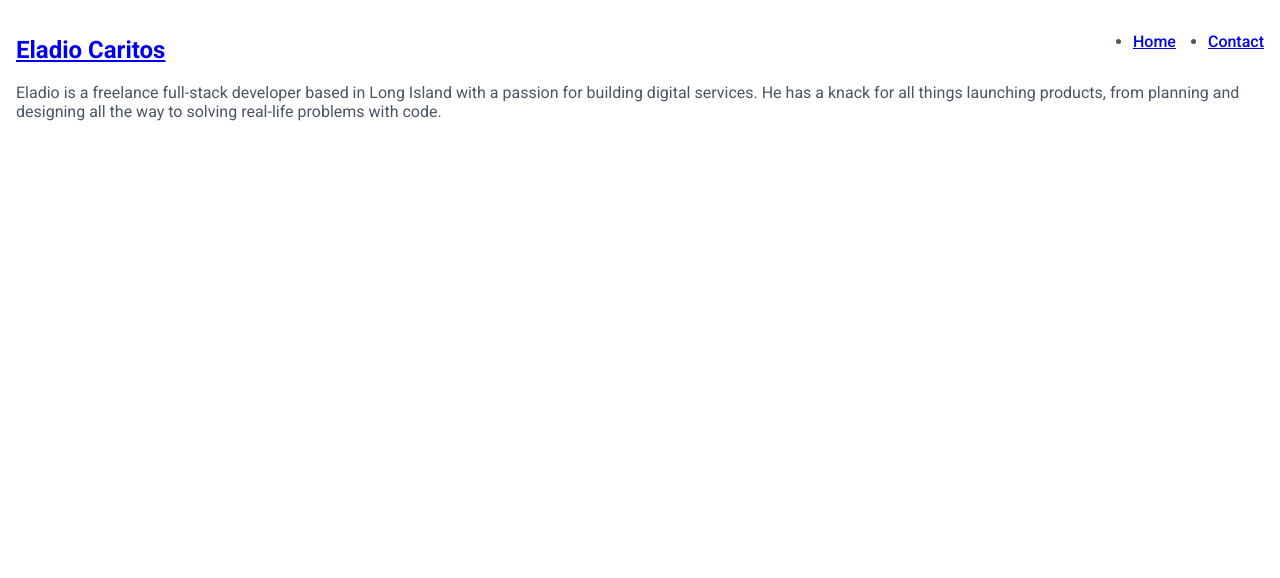
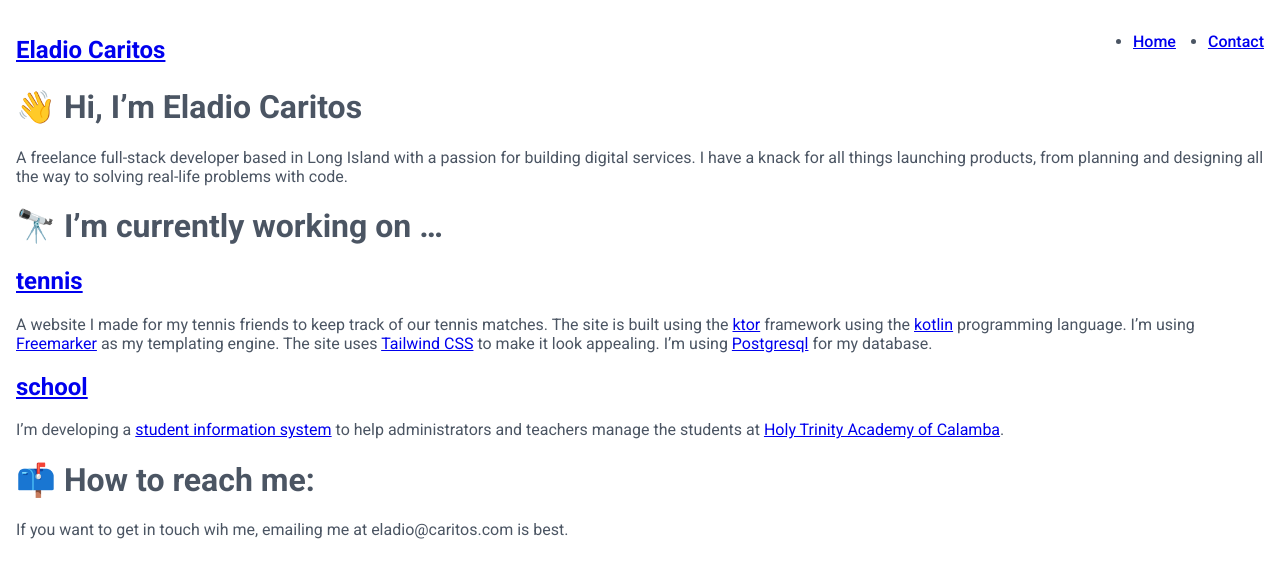
Before and after one commit to caritos/caritos.github.io, a Jekyll site: the page built from index.md, in a window 1280 px wide. Shown: the top 578 px of the page. Built offline with Jekyll 4.4.1, drawn with Linux system fonts in a browser that asks for light colours; our own code applies the rules of GitHub Pages for plain Markdown files.

Commit message:
updated index page.

```diff
--- a/index.md
+++ b/index.md
@@ -1,4 +1,20 @@
 ---
 layout: base
 ---
-Eladio is a freelance full-stack developer based in Long Island with a passion for building digital services. He has a knack for all things launching products, from planning and designing all the way to solving real-life problems with code.
+# 👋 Hi, I'm Eladio Caritos
+
+A freelance full-stack developer based in Long Island with a passion for building digital services. I have a knack for all things launching products, from planning and designing all the way to solving real-life problems with code.
+
+# 🔭 I’m currently working on ...
+
+## [tennis](https://github.com/caritos/busy-bee)
+
+A website I made for my tennis friends to keep track of our tennis matches.  The site is built using the [ktor](https://ktor.io) framework using the [kotlin](https://kotlinlang.org/) programming language.  I'm using [Freemarker](https://freemarker.apache.org/) as my templating engine.  The site uses [Tailwind CSS](https://tailwindcss.com/) to make it look appealing.  I'm using [Postgresql](https://www.postgresql.org/) for my database.
+
+## [school](https://github.com/caritos/frog-flip)
+
+I'm developing a [student information system](https://en.wikipedia.org/wiki/Student_information_system) to help administrators and teachers manage the students at [Holy Trinity Academy of Calamba](https://www.holytrinityacademyofcalamba.com/).
+
+# 📫 How to reach me:
+
+If you want to get in touch wih me, emailing me at eladio@caritos.com is best.
```
